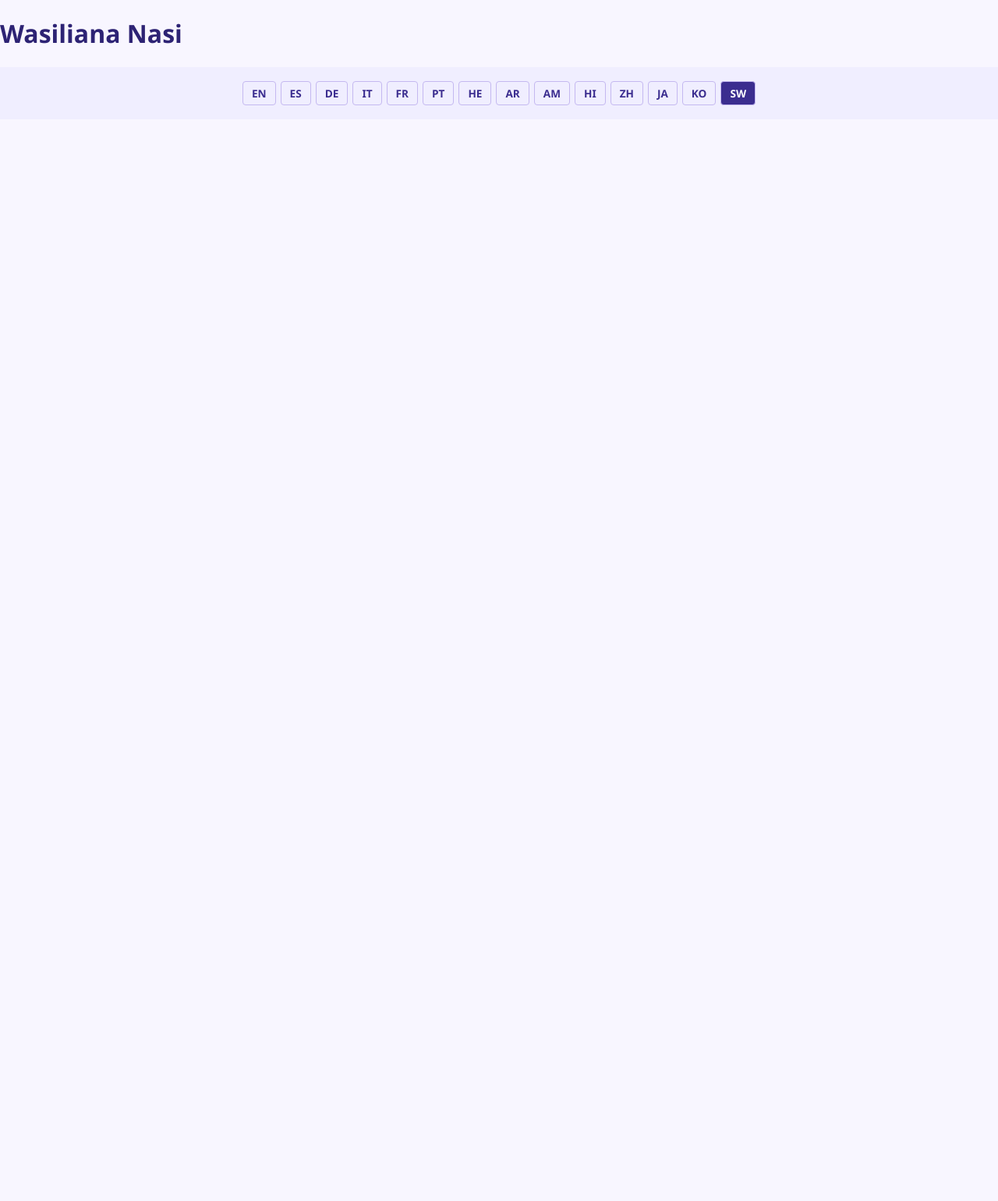
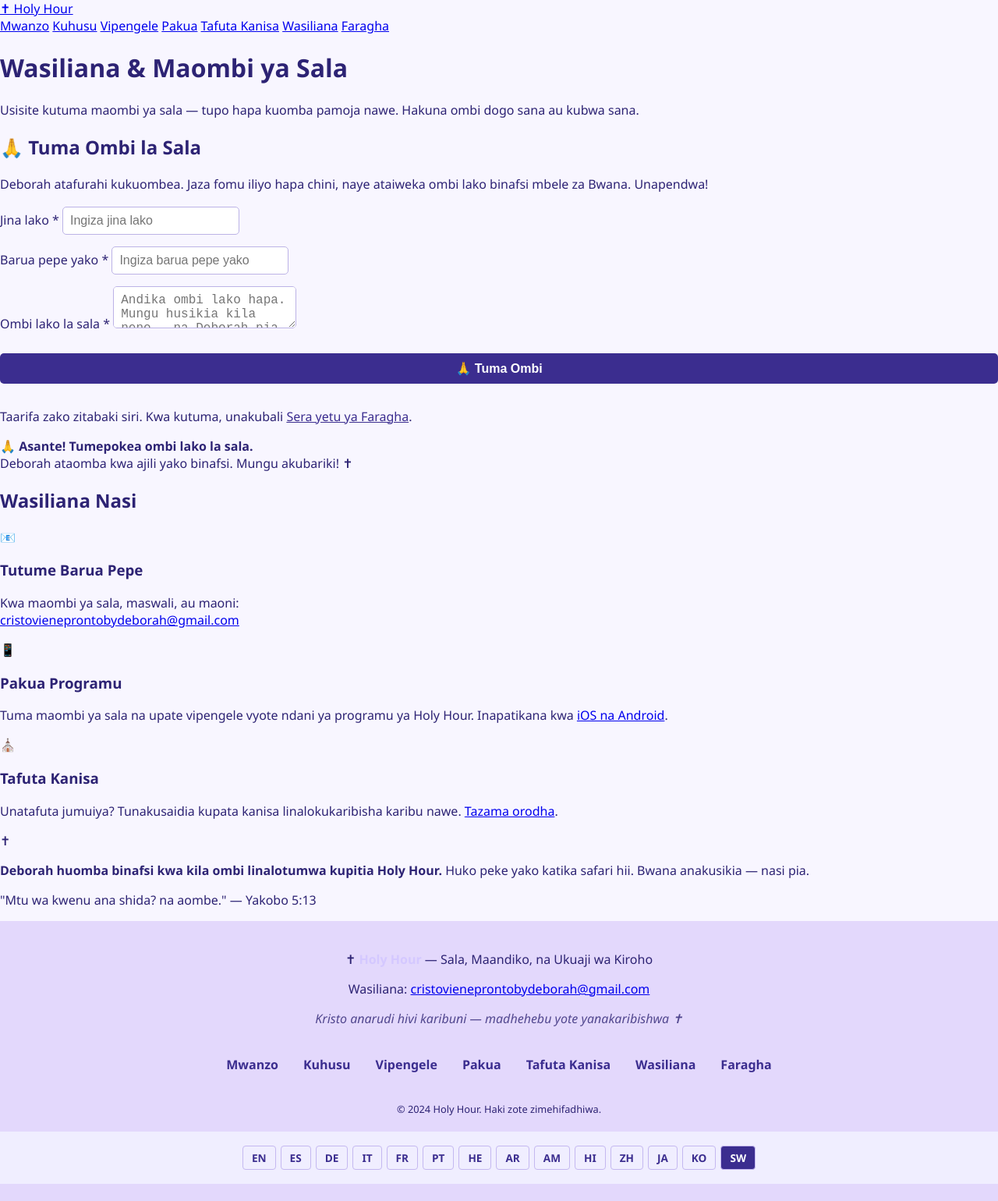
Before and after one commit to debeortiiz/Holy-Hour-Website-, a website: page sw/contact.html in a window 1280 px wide. Shown: the whole page at 78% size. Before the commit the page ends 800 px from the top, so only its background shows below. Drawn offline with Linux system fonts and the light colour scheme.

Commit message:
Update contact page title and content

```diff
--- a/sw/contact.html
+++ b/sw/contact.html
@@ -4,26 +4,149 @@
     <meta charset="UTF-8">
     <link rel="stylesheet" href="../style.css">
     <meta name="viewport" content="width=device-width, initial-scale=1.0">
-    <title>Wasiliana Nasi – Holy Hour</title>
+    <title>Wasiliana & Maombi ya Sala – Holy Hour</title>
+    <!-- Weka CSS sawa na kiolezo cha Kihispania au tumia faili la pamoja -->
 </head>
 <body>
-<h1>Wasiliana Nasi</h1>
-<div class="language-switcher" style="background:#f0eeff;text-align:center;padding:18px 20px;display:flex;flex-wrap:wrap;justify-content:center;gap:6px;margin-top:20px;">
-    <a href="../contact.html" style="color:#3b2d8f;text-decoration:none;padding:5px 11px;border:1px solid #c4b8f0;border-radius:4px;font-size:0.85rem;font-weight:600;">EN</a>
-    <a href="../es/contact.html" style="color:#3b2d8f;text-decoration:none;padding:5px 11px;border:1px solid #c4b8f0;border-radius:4px;font-size:0.85rem;font-weight:600;">ES</a>
-    <a href="../de/contact.html" style="color:#3b2d8f;text-decoration:none;padding:5px 11px;border:1px solid #c4b8f0;border-radius:4px;font-size:0.85rem;font-weight:600;">DE</a>
-    <a href="../it/contact.html" style="color:#3b2d8f;text-decoration:none;padding:5px 11px;border:1px solid #c4b8f0;border-radius:4px;font-size:0.85rem;font-weight:600;">IT</a>
-    <a href="../fr/contact.html" style="color:#3b2d8f;text-decoration:none;padding:5px 11px;border:1px solid #c4b8f0;border-radius:4px;font-size:0.85rem;font-weight:600;">FR</a>
-    <a href="../pt/contact.html" style="color:#3b2d8f;text-decoration:none;padding:5px 11px;border:1px solid #c4b8f0;border-radius:4px;font-size:0.85rem;font-weight:600;">PT</a>
-    <a href="../he/contact.html" style="color:#3b2d8f;text-decoration:none;padding:5px 11px;border:1px solid #c4b8f0;border-radius:4px;font-size:0.85rem;font-weight:600;">HE</a>
-    <a href="../ar/contact.html" style="color:#3b2d8f;text-decoration:none;padding:5px 11px;border:1px solid #c4b8f0;border-radius:4px;font-size:0.85rem;font-weight:600;">AR</a>
-    <a href="../am/contact.html" style="color:#3b2d8f;text-decoration:none;padding:5px 11px;border:1px solid #c4b8f0;border-radius:4px;font-size:0.85rem;font-weight:600;">AM</a>
-    <a href="../hi/contact.html" style="color:#3b2d8f;text-decoration:none;padding:5px 11px;border:1px solid #c4b8f0;border-radius:4px;font-size:0.85rem;font-weight:600;">HI</a>
-    <a href="../zh/contact.html" style="color:#3b2d8f;text-decoration:none;padding:5px 11px;border:1px solid #c4b8f0;border-radius:4px;font-size:0.85rem;font-weight:600;">ZH</a>
-    <a href="../ja/contact.html" style="color:#3b2d8f;text-decoration:none;padding:5px 11px;border:1px solid #c4b8f0;border-radius:4px;font-size:0.85rem;font-weight:600;">JA</a>
-    <a href="../ko/contact.html" style="color:#3b2d8f;text-decoration:none;padding:5px 11px;border:1px solid #c4b8f0;border-radius:4px;font-size:0.85rem;font-weight:600;">KO</a>
-    <a href="contact.html" style="color:#3b2d8f;text-decoration:none;padding:5px 11px;border:1px solid #c4b8f0;border-radius:4px;font-size:0.85rem;font-weight:600;background:#3b2d8f;color:#fff;">SW</a>
+
+<nav>
+    <div class="nav-inner">
+        <a class="nav-brand" href="../index.html">✝ Holy Hour</a>
+        <div class="nav-links">
+            <a href="index.html">Mwanzo</a>
+            <a href="about.html">Kuhusu</a>
+            <a href="features.html">Vipengele</a>
+            <a href="download.html">Pakua</a>
+            <a href="churches.html">Tafuta Kanisa</a>
+            <a href="contact.html" class="active">Wasiliana</a>
+            <a href="privacy.html">Faragha</a>
+        </div>
+    </div>
+</nav>
+
+<div class="page-hero">
+    <h1>Wasiliana & Maombi ya Sala</h1>
+    <p>Usisite kutuma maombi ya sala — tupo hapa kuomba pamoja nawe. Hakuna ombi dogo sana au kubwa sana.</p>
 </div>
+
+<div class="content">
+    <div class="contact-grid">
+
+        <!-- Fomu ya maombi ya sala -->
+        <div class="form-section">
+            <h2>🙏 Tuma Ombi la Sala</h2>
+            <p class="form-intro">Deborah atafurahi kukuombea. Jaza fomu iliyo hapa chini, naye ataiweka ombi lako binafsi mbele za Bwana. Unapendwa!</p>
+
+            <form id="prayer-form" onsubmit="handleSubmit(event)">
+
+                <div class="form-group">
+                    <label for="name">Jina lako *</label>
+                    <input type="text" id="name" name="name" placeholder="Ingiza jina lako" required>
+                </div>
+
+                <div class="form-group">
+                    <label for="email">Barua pepe yako *</label>
+                    <input type="email" id="email" name="email" placeholder="Ingiza barua pepe yako" required>
+                </div>
+
+                <div class="form-group">
+                    <label for="prayer">Ombi lako la sala *</label>
+                    <textarea id="prayer" name="prayer" placeholder="Andika ombi lako hapa. Mungu husikia kila neno — na Deborah pia. ✝" required></textarea>
+                </div>
+
+                <button type="submit" class="submit-btn">🙏 Tuma Ombi</button>
+                <p class="form-note">Taarifa zako zitabaki siri. Kwa kutuma, unakubali <a href="privacy.html" style="color:#3b2d8f;">Sera yetu ya Faragha</a>.</p>
+            </form>
+
+            <div id="success-message">
+                <strong>🙏 Asante! Tumepokea ombi lako la sala.</strong><br>
+                Deborah ataomba kwa ajili yako binafsi. Mungu akubariki! ✝
+            </div>
+        </div>
+
+        <!-- Taarifa za mawasiliano -->
+        <div class="contact-info">
+            <h2>Wasiliana Nasi</h2>
+
+            <div class="contact-card">
+                <div class="ci-icon">📧</div>
+                <h3>Tutume Barua Pepe</h3>
+                <p>Kwa maombi ya sala, maswali, au maoni:<br>
+                <a href="mailto:cristovieneprontobydeborah@gmail.com">cristovieneprontobydeborah@gmail.com</a></p>
+            </div>
+
+            <div class="contact-card">
+                <div class="ci-icon">📱</div>
+                <h3>Pakua Programu</h3>
+                <p>Tuma maombi ya sala na upate vipengele vyote ndani ya programu ya Holy Hour. Inapatikana kwa <a href="download.html">iOS na Android</a>.</p>
+            </div>
+
+            <div class="contact-card">
+                <div class="ci-icon">⛪</div>
+                <h3>Tafuta Kanisa</h3>
+                <p>Unatafuta jumuiya? Tunakusaidia kupata kanisa linalokukaribisha karibu nawe. <a href="churches.html">Tazama orodha</a>.</p>
+            </div>
+
+            <div class="prayer-promise">
+                <div class="pp-icon">✝</div>
+                <p><strong>Deborah huomba binafsi kwa kila ombi linalotumwa kupitia Holy Hour.</strong> Huko peke yako katika safari hii. Bwana anakusikia — nasi pia.</p>
+                <p class="verse">"Mtu wa kwenu ana shida? na aombe." — Yakobo 5:13</p>
+            </div>
+        </div>
+
+    </div>
+</div>
+
+<footer>
+    <p>✝ <strong style="color:#d4c8ff;">Holy Hour</strong> — Sala, Maandiko, na Ukuaji wa Kiroho</p>
+    <p style="margin-top:6px;">Wasiliana: <a href="mailto:cristovieneprontobydeborah@gmail.com">cristovieneprontobydeborah@gmail.com</a></p>
+    <p style="margin-top:6px;font-style:italic;opacity:0.8;">Kristo anarudi hivi karibuni — madhehebu yote yanakaribishwa ✝</p>
+    <div class="footer-links">
+        <a href="index.html">Mwanzo</a>
+        <a href="about.html">Kuhusu</a>
+        <a href="features.html">Vipengele</a>
+        <a href="download.html">Pakua</a>
+        <a href="churches.html">Tafuta Kanisa</a>
+        <a href="contact.html">Wasiliana</a>
+        <a href="privacy.html">Faragha</a>
+    </div>
+    <p style="margin-top:16px;font-size:0.8rem;">&copy; 2024 Holy Hour. Haki zote zimehifadhiwa.</p>
+<div class="language-switcher">
+    <a href="../contact.html">EN</a>
+    <a href="../es/contact.html">ES</a>
+    <a href="../de/contact.html">DE</a>
+    <a href="../it/contact.html">IT</a>
+    <a href="../fr/contact.html">FR</a>
+    <a href="../pt/contact.html">PT</a>
+    <a href="../he/contact.html">HE</a>
+    <a href="../ar/contact.html">AR</a>
+    <a href="../am/contact.html">AM</a>
+    <a href="../hi/contact.html">HI</a>
+    <a href="../zh/contact.html">ZH</a>
+    <a href="../ja/contact.html">JA</a>
+    <a href="../ko/contact.html">KO</a>
+    <a href="contact.html" class="active">SW</a>
+</div>
+</footer>
+
+<script>
+function handleSubmit(event) {
+    event.preventDefault();
+    const name = document.getElementById('name').value;
+    const email = document.getElementById('email').value;
+    const prayer = document.getElementById('prayer').value;
+
+    const subject = encodeURIComponent('Ombi la Sala: ' + name + ' – Holy Hour');
+    const body = encodeURIComponent(
+        'Jina: ' + name + '\\n' +
+        'Barua pepe: ' + email + '\\n\\n' +
+        'Ombi la sala:\\n' + prayer
+    );
+    window.location.href = 'mailto:cristovieneprontobydeborah@gmail.com?subject=' + subject + '&body=' + body;
+    document.getElementById('success-message').style.display = 'block';
+    document.getElementById('prayer-form').reset();
+}
+</script>
 
 </body>
 </html>
```
